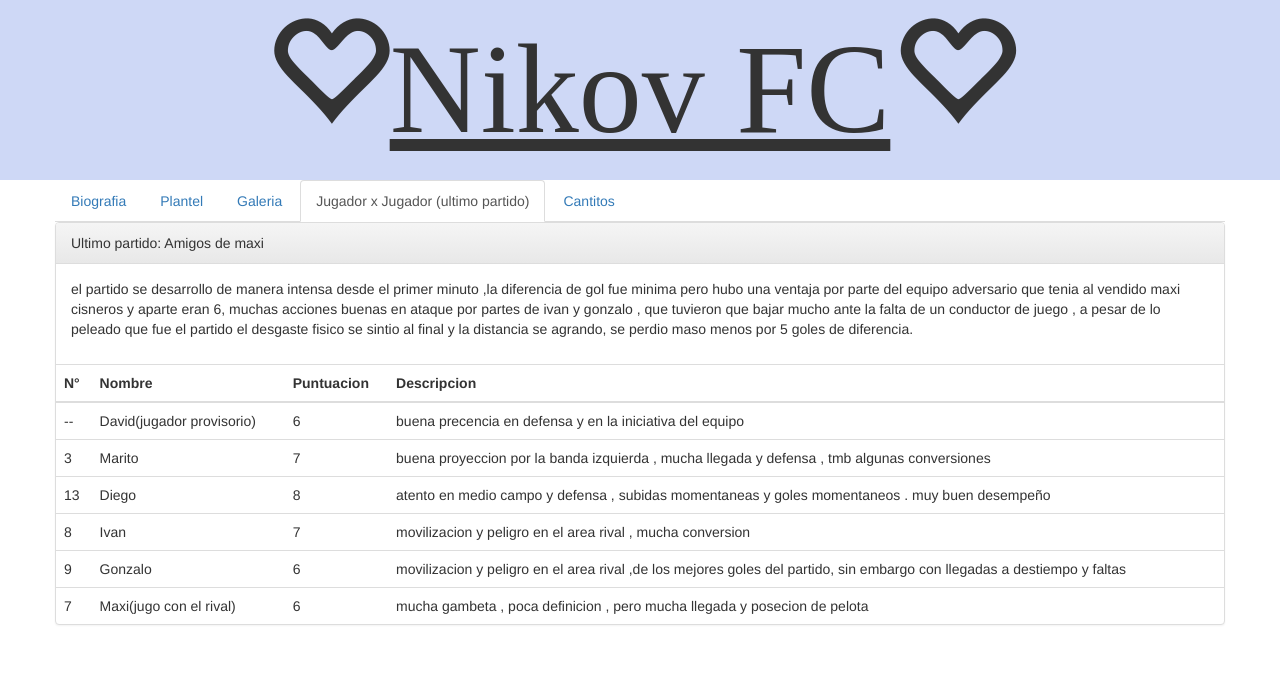
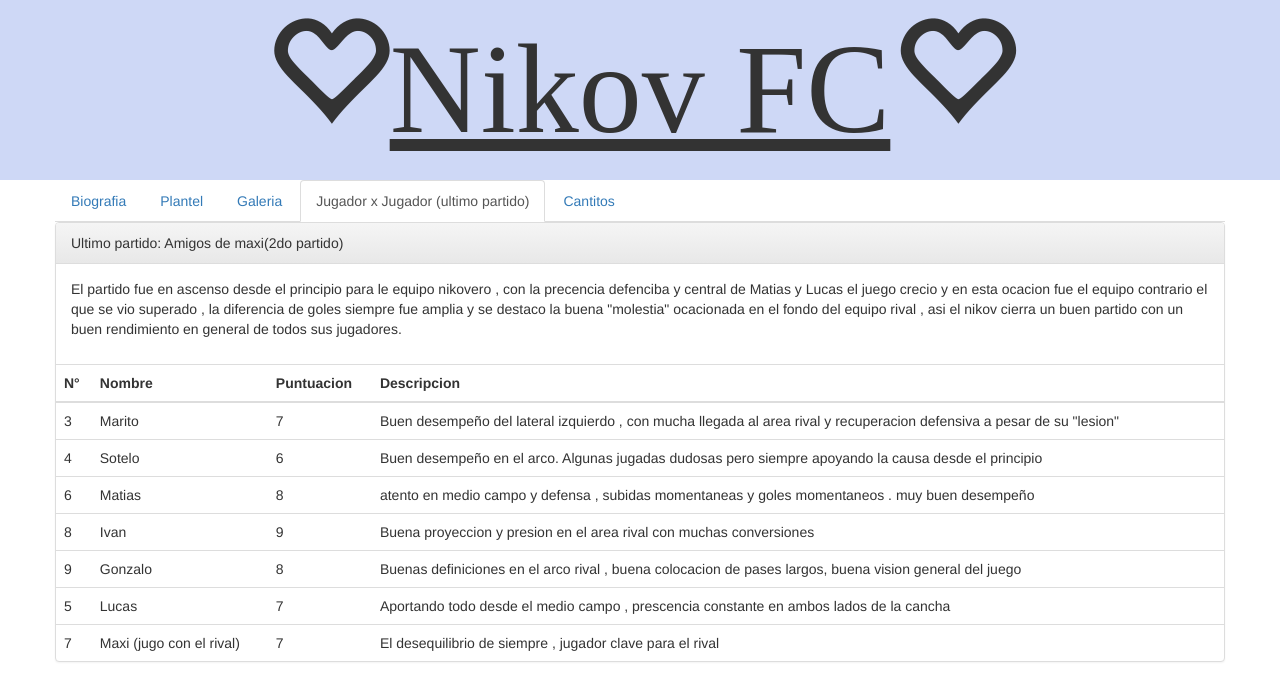
Before and after one commit to gonzalowtf/nikov, a website: page index.html in a window 1280 px wide. Both pictures are taken after a click on the link "Jugador x Jugador (ultimo partido)". Shown: the top 676 px of the page. Drawn offline with nearby package versions, Linux system fonts and the light colour scheme; no server answers; a web font is replaced by a local one.

Commit message:
nikov 20

```diff
--- a/index.html
+++ b/index.html
@@ -318,10 +318,10 @@
 	<div class = "tab-pane fade" id="jugador">
 		<div class="panel panel-default">
 		  <!-- Default panel contents -->
-		  <div class="panel-heading">Ultimo partido: Amigos de maxi</div>
+		  <div class="panel-heading">Ultimo partido: Amigos de maxi(2do partido)</div>
 		  <div class="panel-body">
 		    <p>
-		    	el partido se desarrollo de manera intensa desde el primer minuto ,la diferencia de gol fue minima pero hubo una ventaja por parte del equipo adversario que tenia al vendido maxi cisneros y aparte eran 6, muchas acciones buenas en ataque por partes de ivan y gonzalo , que tuvieron que bajar mucho ante la falta de un conductor de juego , a pesar de lo peleado que fue el partido el desgaste fisico se sintio al final y la distancia se agrando, se perdio maso menos por 5 goles de diferencia.
+		    	El partido fue en ascenso desde el principio para le equipo nikovero , con la precencia defenciba y central de Matias y Lucas el juego crecio y en esta ocacion fue el equipo contrario el que se vio superado , la diferencia de goles siempre fue amplia y se destaco la buena "molestia" ocacionada en el fondo del equipo rival , asi el nikov cierra un buen partido con un buen rendimiento en general de todos sus jugadores.
 		    </p>
 		  </div>
 
@@ -337,24 +337,24 @@
 			</thead>
 			<tbody>
 				<tr>
-					<td>--</td>
-					<td>David(jugador provisorio)</td>
-					<td>6</td>
-					<td>
-						buena precencia en defensa y en la iniciativa del equipo
-					</td>
-				</tr>
-				<tr>
 					<td>3</td>
 					<td>Marito</td>
 					<td>7</td>
 					<td>
-						buena proyeccion por la banda izquierda , mucha llegada y defensa , tmb algunas conversiones
+						Buen desempeño del lateral izquierdo , con mucha llegada al area rival y recuperacion defensiva a pesar de su "lesion"
 					</td>
 				</tr>
 				<tr>
-					<td>13</td>
-					<td>Diego</td>
+					<td>4</td>
+					<td>Sotelo</td>
+					<td>6</td>
+					<td>
+						Buen desempeño en el arco. Algunas jugadas dudosas pero siempre apoyando la causa desde el principio
+					</td>
+				</tr>
+				<tr>
+					<td>6</td>
+					<td>Matias</td>
 					<td>8</td>
 					<td>atento en medio campo y defensa , subidas momentaneas y goles momentaneos
 						. muy buen desempeño</td>
@@ -362,20 +362,26 @@
 				<tr>
 					<td>8</td>
 					<td>Ivan</td>
-					<td>7</td>
-					<td>movilizacion y peligro en el area rival , mucha conversion</td>
+					<td>9</td>
+					<td>Buena proyeccion y presion en el area rival con muchas conversiones</td>
 				</tr>
 				<tr>
 					<td>9</td>
 					<td>Gonzalo</td>
-					<td>6</td>
-					<td>movilizacion y peligro en el area rival ,de los mejores goles del partido, sin embargo con llegadas a destiempo y faltas </td>
+					<td>8</td>
+					<td>Buenas definiciones en el arco rival , buena colocacion de pases largos, buena vision general del juego</td>
+				</tr>
+				<tr>
+					<td>5</td>
+					<td>Lucas</td>
+					<td>7</td>
+					<td>Aportando todo desde el medio campo , prescencia constante en ambos lados de la cancha </td>
 				</tr>
 				<tr>
 					<td>7</td>
-					<td>Maxi(jugo con el rival)</td>
-					<td>6</td>
-					<td>mucha gambeta , poca definicion , pero mucha llegada y posecion de pelota </td>
+					<td>Maxi (jugo con el rival)</td>
+					<td>7</td>
+					<td>El desequilibrio de siempre , jugador clave para el rival </td>
 				</tr>
 			</tbody>
 		  </table>
```
